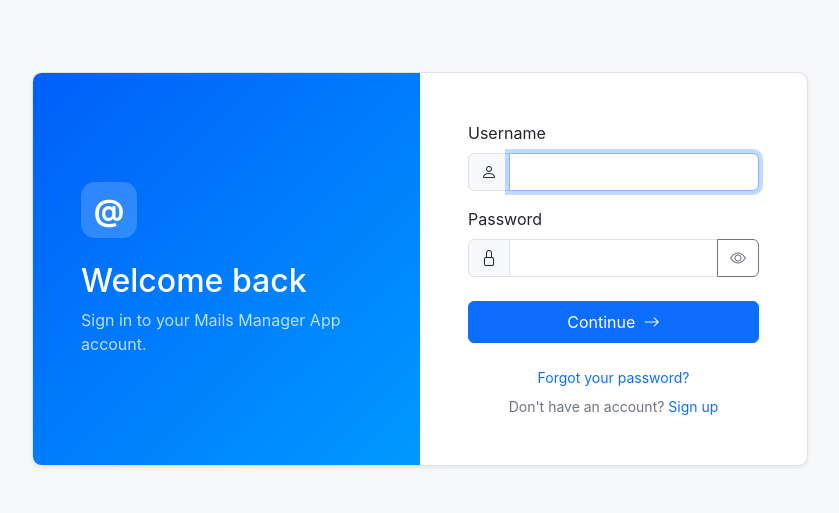
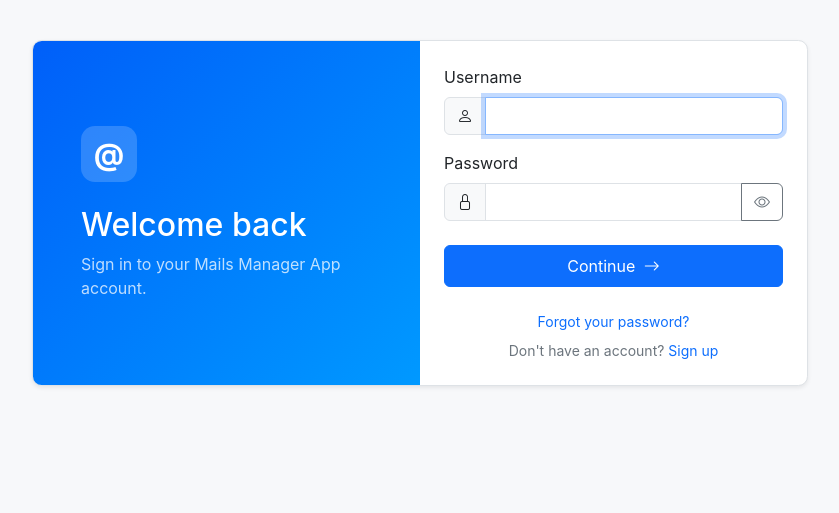
Before and after one commit to scripts-and-tables/emails-manager, a Django app: page /login/ in a window 1280 px wide. Shown: the part 57-570 px from the top of the page, without its empty margins (220-1059 px from the left). Run offline with Django 5.2, Linux system fonts and the light colour scheme; some libraries are stand-ins or nearby versions.

Commit message:
Tighten login page padding to fit above the fold
Drop wrapper py-4 py-lg-5 to py-3, form column p-md-5 escalation
to flat p-4, welcome panel p-5 to p-4 p-xl-5. Saves ~112px vertical
on desktop; the card now sits ~16px below the navbar instead of
~72px and the form column is ~48px shorter.

Co-Authored-By: Claude Opus 4.7 (1M context) <noreply@anthropic.com>

```diff
--- a/core/templates/core/login.html
+++ b/core/templates/core/login.html
@@ -1,7 +1,7 @@
 {% extends "core/base.html" %}
 {% block title %}Sign in · Mails Manager App{% endblock %}
 {% block content %}
-<div class="auth-card-wrap py-4 py-lg-5">
+<div class="auth-card-wrap py-3">
   <div class="row justify-content-center">
     <div class="col-12 col-sm-10 col-md-8 col-lg-10" style="max-width: 800px;">
       <div class="card card-soft shadow-sm overflow-hidden">
@@ -9,7 +9,7 @@
 
           {# Left welcome panel — desktop only #}
           <div class="col-lg-6 d-none d-lg-flex login-welcome-panel">
-            <div class="d-flex flex-column justify-content-center p-5 w-100">
+            <div class="d-flex flex-column justify-content-center p-4 p-xl-5 w-100">
               <span class="brand-mark brand-mark-lg mb-4" aria-hidden="true"
                     style="background: rgba(255,255,255,.18); box-shadow: none;">@</span>
               <h1 class="h2 mb-2">Welcome back</h1>
@@ -19,7 +19,7 @@
 
           {# Right form column — always visible #}
           <div class="col-12 col-lg-6">
-            <div class="card-body p-4 p-md-5">
+            <div class="card-body p-4">
 
               {# Mobile-only welcome content — collapses into the form column below lg #}
               <div class="d-lg-none text-center mb-4">
```
